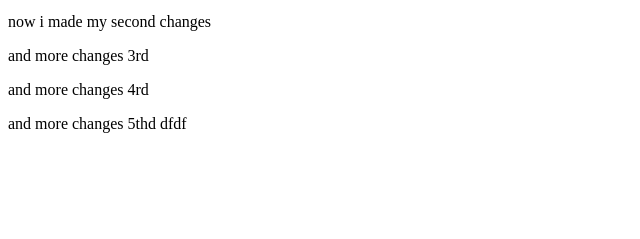
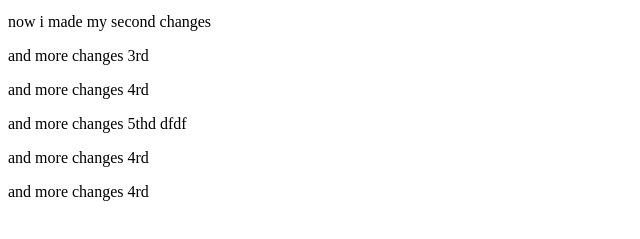
Before and after one commit to MrTBrown/Repo, a plain HTML site: page index.html in a window 1280 px wide. Shown: the part 101-340 px from the top of the page, without its empty margins (0-640 px from the left). Drawn offline with Linux system fonts and the light colour scheme.

Commit message:
Habe noch ein p eingefügt zeille,.df df

```diff
--- a/index.html
+++ b/index.html
@@ -14,5 +14,7 @@
     <p> and more changes 3rd</p>
     <p> and more changes 4rd</p>
     <p> and more changes 5thd dfdf</p>
+    <p> and more changes 4rd</p>
+    <p> and more changes 4rd</p>
 </body>
 </html>
```
